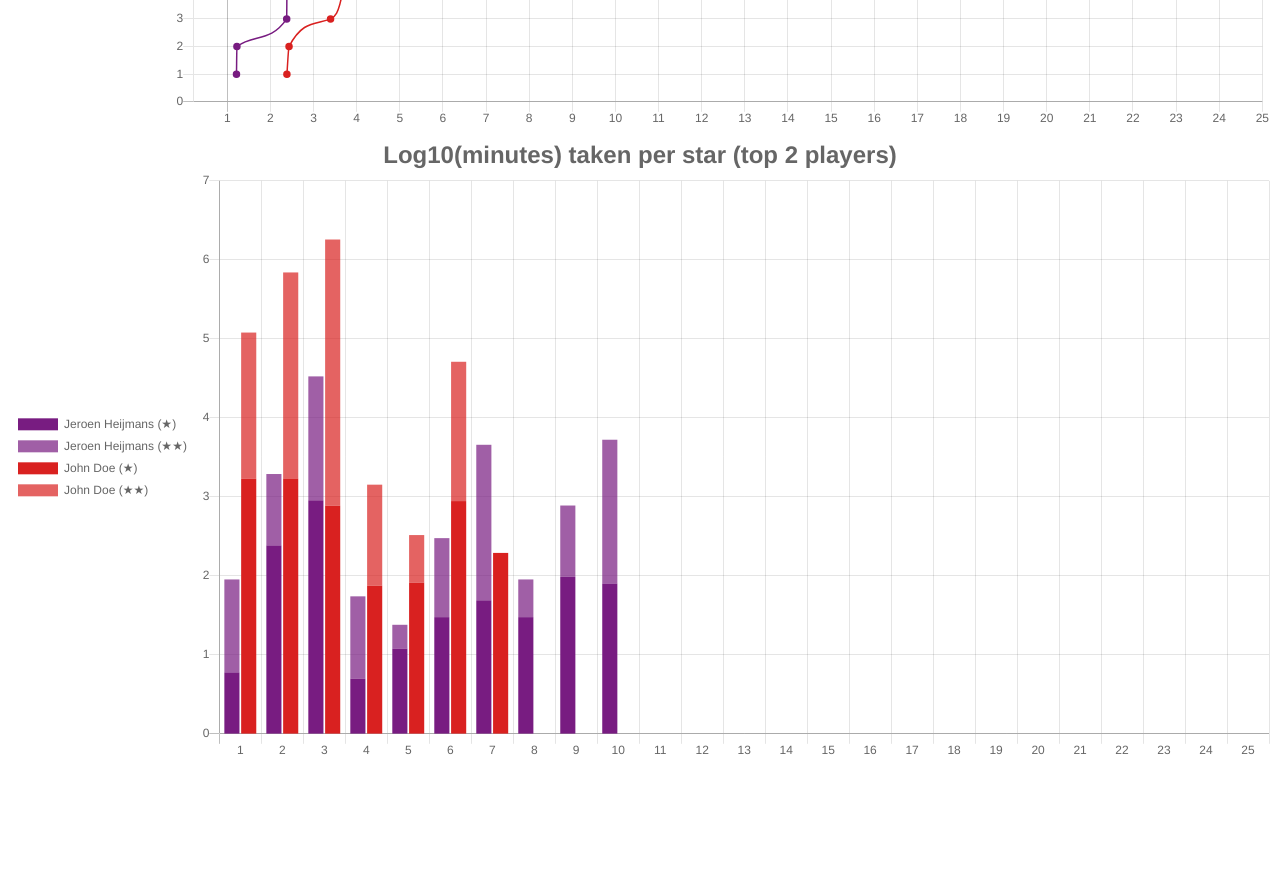
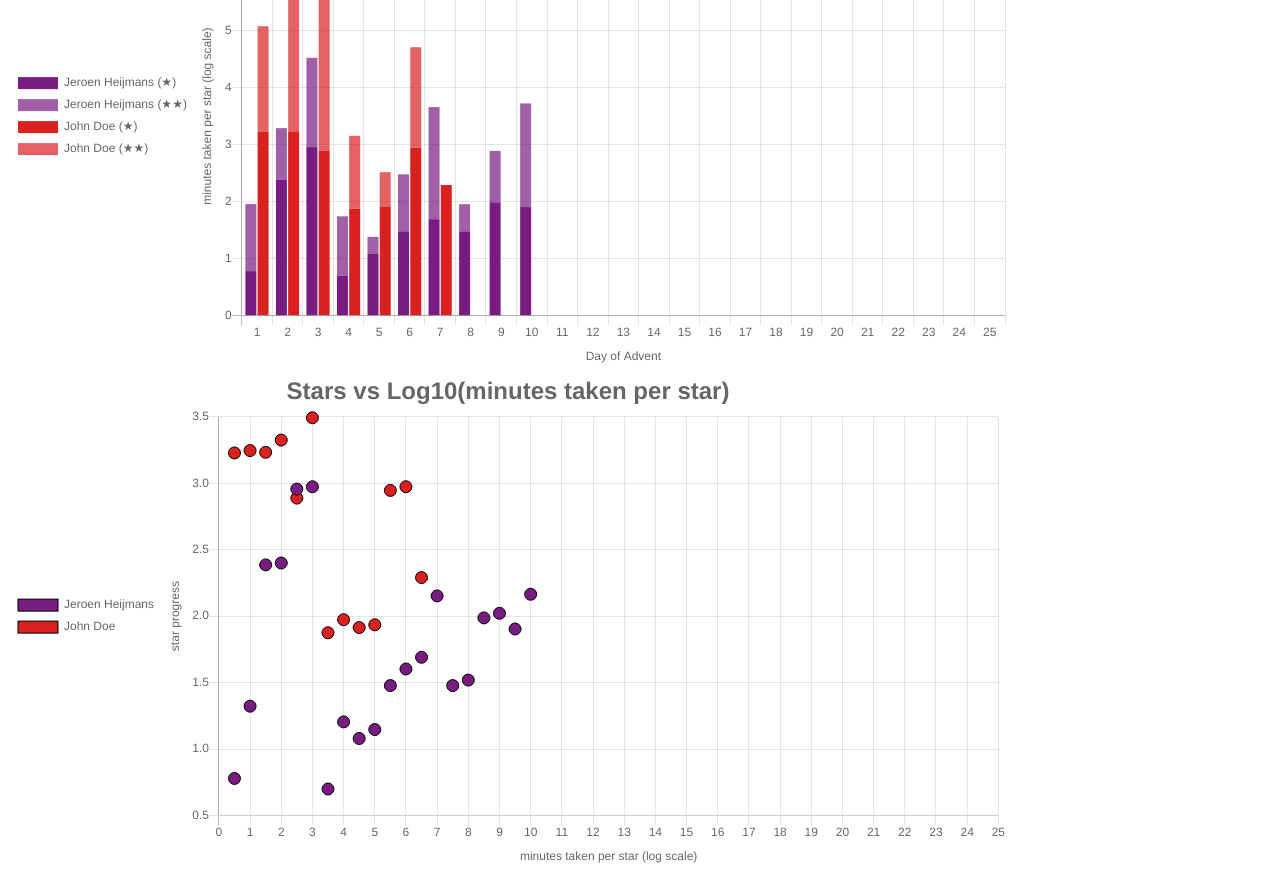
Before and after one commit to jeroenheijmans/advent-of-code-charts, a website: page src/index.html in a window 1280 px wide. Shown: the part 1140-2016 px from the top of the page. Before the commit the page ends 1912 px from the top, so only its background shows below. Drawn offline with nearby package versions, Linux system fonts and the light colour scheme.

Commit message:
Add scatter chart for time taken (log)

```diff
--- a/src/index.html
+++ b/src/index.html
@@ -4,9 +4,12 @@
         <title>Advent of Code Charts</title>
     </head>
     <body>
-        <canvas id="pointsOverTime" width="1000" height="500"></canvas>
-        <canvas id="starsOverTime" width="1000" height="500"></canvas>
-        <canvas id="timePerStar" width="1000" height="500"></canvas>
+        <div style="max-width: 1000px;">
+            <canvas id="pointsOverTime" width="1000" height="500"></canvas>
+            <canvas id="starsOverTime" width="1000" height="500"></canvas>
+            <canvas id="timePerStar" width="1000" height="500"></canvas>
+            <canvas id="dayVsTime" width="1000" height="500"></canvas>
+        </div>
 
         <script src="https://cdnjs.cloudflare.com/ajax/libs/moment.js/2.19.3/moment.min.js"></script>
         <script src="https://cdnjs.cloudflare.com/ajax/libs/lodash.js/4.17.4/lodash.min.js"></script>
--- a/src/js/app.js
+++ b/src/js/app.js
@@ -17,8 +17,66 @@
         constructor(dal) {
             dal.getLeaderboardJson()
                 .then(data => this.loadStarsOverTime(data))
+                .then(data => this.loadDayVsTime(data))
                 .then(data => this.loadPointsOverTime(data))
                 .then(data => this.loadTimePerStar(data));
+        }
+
+        loadDayVsTime(data) {
+            let datasets = data.members.map(m => {
+                return {
+                    label: m.name,
+                    backgroundColor: m.color,
+                    borderWidth: 1,
+                    borderColor: "#000",
+                    pointRadius: 6,
+                    data: m.stars.map(s => {
+                        return {
+                            x: s.dayNr + s.starNr / 2 - 1,
+                            y: Math.log10(s.timeTaken)
+                        };
+                    })
+                };
+            });
+
+            let chart = new Chart(document.getElementById("dayVsTime").getContext("2d"), {
+                type: "scatter",
+                data: {
+                    datasets: datasets,
+                },
+                options: {
+                    responsive: true,
+                    legend: {
+                        position: "left",
+                    },
+                    title: {
+                        display: true,
+                        text: "Stars vs Log10(minutes taken per star)",
+                        fontSize: 24,
+                    },
+                    scales: {
+                        xAxes: [{
+                            ticks: {
+                                min: 0,
+                                max: 25,
+                                stepSize: 1,
+                            },
+                            scaleLabel: {
+                                display: true,
+                                labelString: "minutes taken per star (log scale)"
+                            },
+                        }],
+                        yAxes: [{
+                            scaleLabel: {
+                                display: true,
+                                labelString: "star progress"
+                            },
+                        }]
+                    }
+                }
+            });
+
+            return data;
         }
 
         loadTimePerStar(data) {
@@ -71,15 +129,23 @@
                     },
                     title: {
                         display: true,
-                        text: `Log10(minutes) taken per star (top ${n} players)`,
+                        text: `Log10(minutes taken per star) of top ${n} players`,
                         fontSize: 24,
                     },
                     scales: {
                         xAxes: [{
                             stacked: true,
+                            scaleLabel: {
+                                display: true,
+                                labelString: "Day of Advent"
+                            },
                         }],
                         yAxes: [{
                             stacked: true,
+                            scaleLabel: {
+                                display: true,
+                                labelString: "minutes taken per star (log scale)"
+                            }
                         }],
                     }
                 }
@@ -118,7 +184,7 @@
                     },
                     title: {
                         display: true,
-                        text: "Points over time",
+                        text: "Leaderbord (points)",
                         fontSize: 24,
                     },
                     scales: {
@@ -131,10 +197,18 @@
                                 stepSize: 1,
                                 displayFormats: { day: "D" },
                             },
+                            scaleLabel: {
+                                display: true,
+                                labelString: "Day of Advent"
+                            },
                         }],
                         yAxes: [{
                             ticks: {
                                 min: 0,
+                            },
+                            scaleLabel: {
+                                display: true,
+                                labelString: "cumulative points"
                             },
                         }],
                     }
@@ -174,7 +248,7 @@
                     },
                     title: {
                         display: true,
-                        text: "Stars over time",
+                        text: "Leaderboard (stars)",
                         fontSize: 24,
                     },
                     scales: {
@@ -186,12 +260,20 @@
                                 unit: "day",
                                 stepSize: 1,
                                 displayFormats: { day: "D" },
-                            }
+                            },
+                            scaleLabel: {
+                                display: true,
+                                labelString: "Day of Advent"
+                            },
                         }],
                         yAxes: [{
                             ticks: {
                                 stepSize: 1,
                                 min: 0,
+                            },
+                            scaleLabel: {
+                                display: true,
+                                labelString: "nr of stars"
                             },
                         }],
                     }
```
